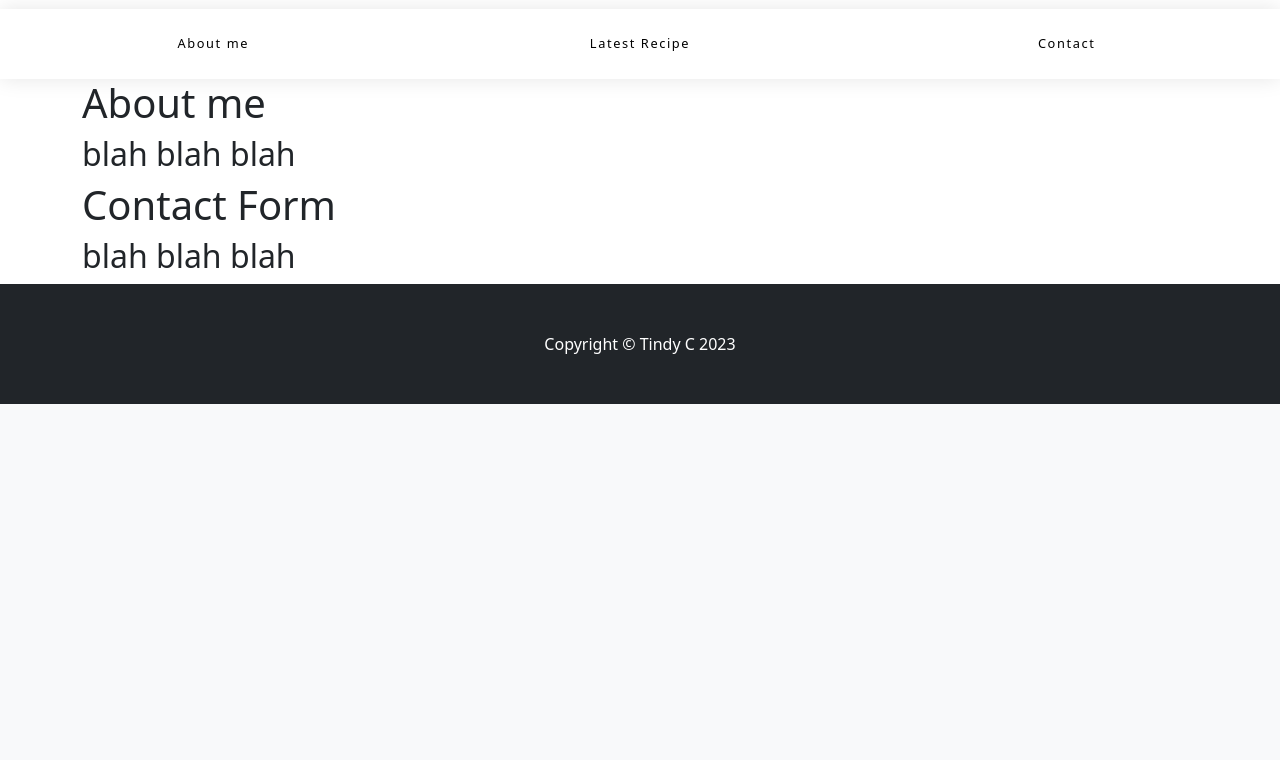
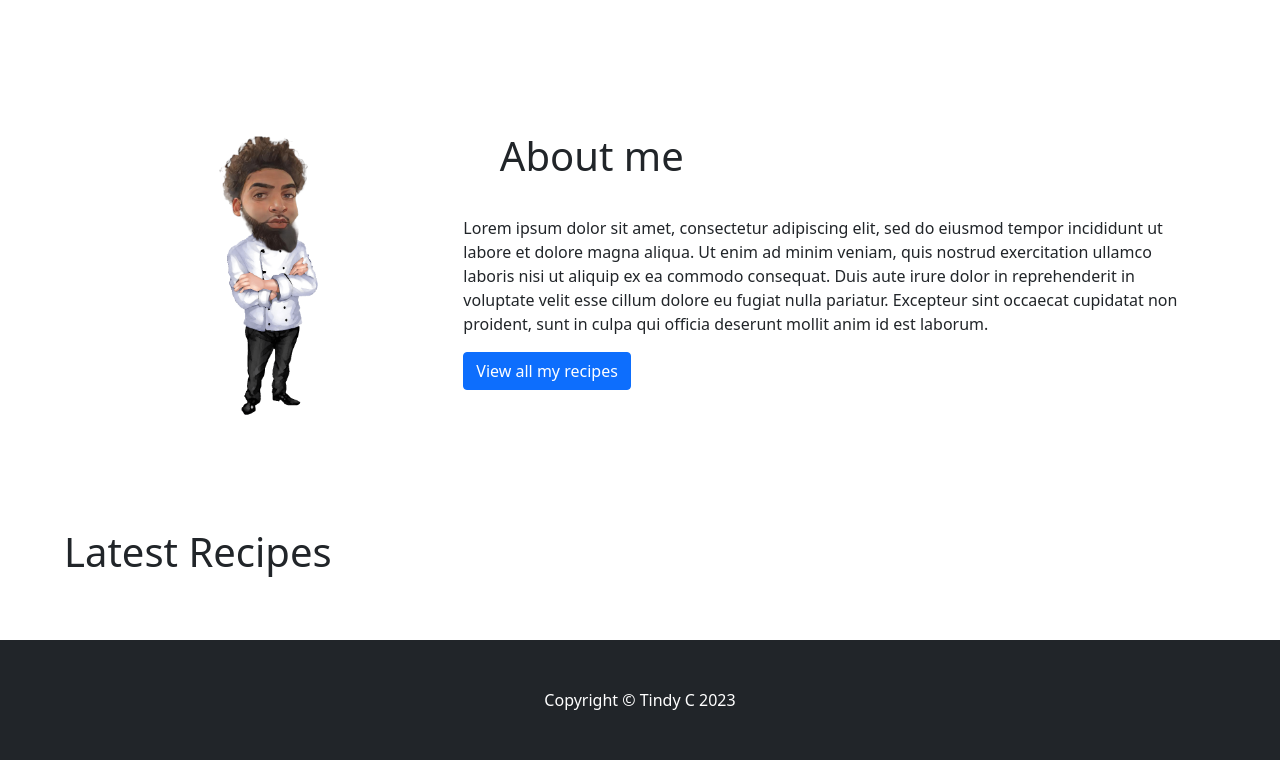
Before and after one commit to tindyc/recipe-blog, a Django app: template recipes/templates/recipes/index.html in a window 1280 px wide. Shown: the part 721-1481 px from the top of the page. Before the commit the page ends 1125 px from the top, so only its background shows below. Run offline with Django 3.2, Linux system fonts and the light colour scheme; the template is opened without the code that fills it, so the values that code supplies are empty; some libraries are stand-ins or nearby versions.

Commit message:
update styles

```diff
--- a/recipes/templates/recipes/index.html
+++ b/recipes/templates/recipes/index.html
@@ -1,14 +1,13 @@
 {% extends 'base.html'%}
 {% load static %}
-
 {% block content %}
 
-<section class="et-hero-tabs">
-
+<section id="home-category">
   <div class="home-container">
-
     <div class="item breakfast">
-        <a href="{% url 'recipes' %}"><span class="item__text">Breakfast</span></a>
+      <a href="{% url 'recipes' %}"
+        ><span class="item__text">Breakfast</span></a
+      >
     </div>
     <div class="item lunch">
       <a href="{% url 'recipes' %}"><span class="item__text">Lunch</span></a>
@@ -16,78 +15,73 @@
     <div class="item dinner">
       <a href="{% url 'recipes' %}"><span class="item__text">Dinner</span></a>
     </div>
+  </div>
+</section>
+
+<section id="about">
+
+  <div class="container">
+
+      <div class="row">
+        <div class="about-card col-md-12 p-3">
+          <div class="row ">
+            <div class="col-md-4">
+              <img class="w-100" src="{% static '/images/chefrob.png' %}">
+            </div>
+            <div class="col-md-8">
+              <div class="card-block">
+                <h1 class="heading-text">
+                  About me
+                </h1>
+                <p class="card-text text-justify">Lorem ipsum dolor sit amet, consectetur adipiscing elit, sed do eiusmod tempor incididunt ut labore et dolore magna aliqua. Ut enim ad minim veniam, quis nostrud exercitation ullamco laboris nisi ut aliquip ex ea commodo consequat. Duis aute irure dolor in reprehenderit in voluptate velit esse cillum dolore eu fugiat nulla pariatur. Excepteur sint occaecat cupidatat non proident, sunt in culpa qui officia deserunt mollit anim id est laborum.</p>
+                <a href="{% url 'recipes' %}" class="btn btn-primary">View all my recipes</a>
+              </div>
+            </div>
+          </div>
+        </div>
+  </div>
+
 
   </div>
 
-  <div class="et-hero-tabs-container">
-    <a class="et-hero-tab" href="#tab-about">About me</a>
-    <a class="et-hero-tab" href="#tab-recipe">Latest Recipe</a>
-    <a class="et-hero-tab" href="#tab-contact">Contact</a>
-    <span class="et-hero-tab-slider"></span>
-  </div>
 </section>
 
-<section class="tab-content" id="tab-about">
-    <div class="container">
-      <h1>About me</h1>
-      <h2>blah blah blah</h2>
+<section id="latest-recipes">
+	<h1 class="heading-text">
+		Latest Recipes
+	</h1>
+  {% for recipe in recipes %}
+  <a href="{% url 'recipe_detail' recipe.id %}">
+	<div class="container d-flex mt-4 p-4">
+		<div class="latest-recipes-card mb-3" style="max-width:540px;">
+			<div class="row g-0">
+				<div class="col-md-6">
+					<img src="{{ recipe.image.url }}"
+						class="img-fluid rounded-start" alt="{{recipe.image_alt}}">
 				</div>
-</section>
-
-<section class="tab-content" id="tab-recipe">
-  <div class="container">
-    {% for recipe in recipes %}
-  <div class="recipe-header">
-    <h2>{{ recipe.title }}</h2>
-    <h6>Posted by {{recipe.user}} on {{recipe.posted_date}}</h6>
-    <h6><strong>Cuisine: </strong> {{ recipe.cuisine_types|title }} | <strong>Calories: </strong> {{ recipe.calories }} | <strong>Cooking Time: </strong> {{ recipe.cookingtime }}</h6>
-    {% if user.is_authenticated %}
-    <a href="{% url 'edit_recipe' recipe.id %}" class="btn btn-outline-primary">Edit</a>
-    <a href="{% url 'delete_recipe' recipe.id %}" class="btn btn-outline-primary">Delete</a>
-    {% endif %}
+				<div class="col-md-6">
+					<div class="card-body">
+						<h5 class="card-title">
+							{{recipe.title}}
+						</h5>
+						<p class="card-text">
+							{{recipe.description}}
+						</p>
+						<p class="card-text">
+							<small class="text-muted">
+								{{recipe.posted_date}}
+							</small>
+						</p>
 					</div>
-
-  <div class="row">
-    <div class="leftcolumn">
-
-      <div class="recipe-card">
-        <img class="recipeImg" src="{{ recipe.image.url }}" alt="{{recipe.image_alt}}">
 				</div>
-
-      <div class="recipe-card">
-        <h2>Instructions</h2>
-        <p>{{ recipe.instructions|safe }}</p>
+			</div>
 		</div>
 
 	</div>
-
-    <div class="rightcolumn">
-
-      <div class="recipe-card">
-        <h2>Ingredients</h2>
-        <p>{{ recipe.ingredients|safe }}</p>
-      </div>
-
-      <div class="recipe-card">
-        <h2>Notes</h2>
-        <p>{{ recipe.notes|safe }}</p>
-      </div>
-
-    </div>
-
-  </div>
+</a>
   {% endfor %}
-  </div>
-</section>
-
-<section class="tab-content" id="tab-contact">
-  <div class="container">
-    <h1>Contact Form</h1>
-    <h2>blah blah blah</h2>
-  </div>
 </section>
 
 
 
-
 {% endblock %}
--- a/recipes/templates/recipes/recipes.html
+++ b/recipes/templates/recipes/recipes.html
@@ -3,6 +3,8 @@
 {% block title %}Recipes{% endblock %}
 
 {% block content %}
+
+<br>
 
  <!-- Form for search bar -->
  <div class="searchbar">
--- a/recipes/views.py
+++ b/recipes/views.py
@@ -22,7 +22,7 @@ class Home(ListView):
     context_object_name = "recipes"
 
     def get_queryset(self, **kwargs):
-        recipes = self.model.objects.all()[:1]
+        recipes = self.model.objects.all()[:5]
         return recipes
 
 
--- a/static/styles/app.css
+++ b/static/styles/app.css
@@ -1,8 +1,7 @@
 body{
   min-height: 100vh;
-    display: flex;
-    flex-direction: column;
-    width: 100%;
+  display: grid;
+  grid-template-rows: 1fr auto;
 }
 
 a {
@@ -55,9 +54,11 @@ textarea {
 
 /* Footer */
 
-footer{
-    margin-top: auto;
-    width: 100%;
+#footer {
+  clear: both;
+  position: relative;
+  height: 200px;
+  margin-top: -200px;
 }
 
 /* Profiles */
@@ -117,12 +118,6 @@ footer{
     }
 }
 
-@media screen and (min-width:992px){
-    .nav-item {
-    line-height:80px;
-    }
-
-  }
 
 
   /* Recipe details */
@@ -173,13 +168,6 @@ footer{
     margin-top: 20px;
   }
 
-  /* Clear floats after the columns */
-  .row:after {
-    content: "";
-    display: table;
-    clear: both;
-  }
-
 
   /* Responsive layout - when the screen is less than 800px wide, make the two columns stack on top of each other instead of next to each other */
   @media screen and (max-width: 800px) {
@@ -199,72 +187,19 @@ footer{
 
 /* Home */
 
-.et-hero-tabs {
-display: flex;
-flex-direction: column;
-justify-content: center;
-align-items: center;
-height: 100vh;
-position: relative;
-background: #fff;
-    text-align: center;
-    padding: 0 2em;
-h1 {
-    font-size: 2rem;
-    margin: 0;
-    letter-spacing: 1rem;
-}
-h3 {
-    font-size: 1rem;
-    letter-spacing: 0.3rem;
-    opacity: 0.6;
-}
-}
+/*Home gallery*/
 
-.et-hero-tabs-container {
-display: flex;
-flex-direction: row;
-position: absolute;
-bottom: 0;
-width: 100%;
-height: 70px;
-box-shadow: 0 0 20px rgba(0, 0, 0, 0.1);
-background: #fff;
-z-index: 10;
-&--top {
-    position: fixed;
-    top: 0;
-}
-}
-
-.et-hero-tab {
-display: flex;
-justify-content: center;
-align-items: center;
-flex: 1;
-color: #000;
-letter-spacing: 0.1rem;
-    transition: all 0.5s ease;
-    font-size: 0.8rem;
-  &:hover {
-        color:white;
-  background: black;
-        transition: all 0.5s ease;
-}
-}
-
-/*Home gallery*/
 .home-container {
   width: 100%;
-    background: #f6f1e6;
+  height: 100vh;
   justify-content: center;
   color: #543f29;
-    padding: 2em;
   border-radius: 20px;
   font-size: 2.5rem;
   display: flex;
   gap: 1em;
-    height: 70vh;
+  padding: 2em;
+
 }
 
 .item {
@@ -292,8 +227,6 @@ letter-spacing: 0.1rem;
       url(https://plus.unsplash.com/premium_photo-1663840278090-32c56b18e075?ixlib=rb-4.0.3&ixid=MnwxMjA3fDB8MHxwaG90by1wYWdlfHx8fGVufDB8fHx8&auto=format&fit=crop&w=774&q=80),
     rgba(0, 0, 0, 0.15);
   background-size: cover;
-
-
 }
 
 .lunch {
@@ -301,7 +234,6 @@ letter-spacing: 0.1rem;
       url(https://images.unsplash.com/photo-1521986329282-0436c1f1e212?ixlib=rb-4.0.3&ixid=MnwxMjA3fDB8MHxwaG90by1wYWdlfHx8fGVufDB8fHx8&auto=format&fit=crop&w=1776&q=80),
     rgba(0, 0, 0, 0.15);
   background-size: cover;
-
 }
 
 .dinner {
@@ -309,7 +241,6 @@ letter-spacing: 0.1rem;
       url(https://images.unsplash.com/photo-1560713781-d00f6c18f388?ixlib=rb-4.0.3&ixid=MnwxMjA3fDB8MHxwaG90by1wYWdlfHx8fGVufDB8fHx8&auto=format&fit=crop&w=1681&q=80),
     rgba(0, 0, 0, 0.15);
   background-size: cover;
-
 }
 
 
@@ -320,7 +251,7 @@ letter-spacing: 0.1rem;
 
 @media (max-width: 1200px) {
   .home-container {
-      width: 90%;
+    width: 100%;
     justify-content: center;
     flex-wrap: wrap;
     font-size: 1.8rem;
@@ -346,3 +277,17 @@ letter-spacing: 0.1rem;
  .item {
     min-width: 100%;
 }
+}
+
+/* Latest Recipe Cards */
+.latest-reipes-card {
+  margin: 0 auto; /* Added */
+  float: none; /* Added */
+  margin-bottom: 10px; /* Added */
+}
+
+.heading-text {
+  margin: 5%;
+}
+
+/* about */
--- a/templates/navbar.html
+++ b/templates/navbar.html
@@ -3,7 +3,7 @@
 <header>
 {% with request.resolver_match.url_name as url_name %}
 
-<nav class="navbar fixed-top navbar-expand-lg bg-light navbar-light">
+<nav class="navbar fixed-top navbar-expand-lg navbar-light">
   <div class="container">
       <a href="{% url 'home'%}" class="navbar-brand">Recipe Blog</a>
 
```
Also changed, not shown: recipes/templates/recipes/index copy.html (added, +93 -0 lines), static/styles/app copy.css (added, +343 -0 lines). Lines whose indentation alone changed are shown as unchanged.
